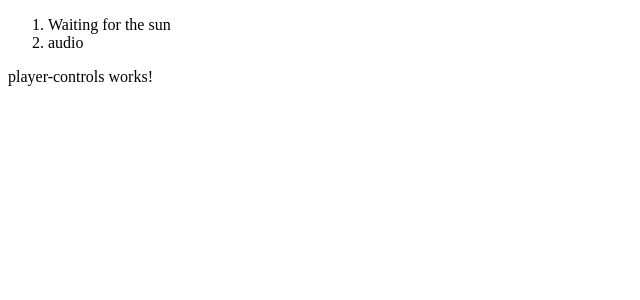
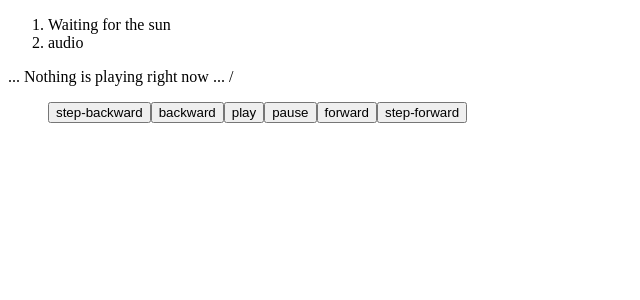
Before and after one commit to mosquerapaul/audio-player, an Angular app in the folder angular-player/: page / in a window 1280 px wide. Shown: the top 300 px of the page, without its empty margins (0-640 px from the left). Built offline with nearby package versions, Linux system fonts and the light colour scheme.

Commit message:
Controls component change to use as individual control Control type added to player state Class binding for icons ngFor to Add Controls to player component Testing Click on console.log

```diff
--- a/angular-player/src/app/audio-player/audio-player/audio-player.component.html
+++ b/angular-player/src/app/audio-player/audio-player/audio-player.component.html
@@ -1,5 +1,25 @@
 
 <div id="skin">
   <app-play-list></app-play-list>
-  <app-player-controls></app-player-controls>
+
+  <article id="playing-info" class="container">
+    <p class="trackinfo">
+      <span id="audio-name">{{ playerState.audioTitle }}</span>
+      <span id="audio-duration">{{ audioPlayer.currentTime | async }} / {{ audioPlayer.duration | async }}</span>
+
+    </p>
+
+    <div id="progress-bar-background">
+      <div id="progress-bar"><i class="fas fa-compact-disc"></i></div>
+
+    </div>
+  </article>
+
+    <article>
+      <ul class="controls">
+        <app-player-controls
+          *ngFor="let control of playerState.controlList" [control]="control">
+        </app-player-controls>
+      </ul>
+    </article>
 </div>
--- a/angular-player/src/app/audio-player/audio-player/audio-player.component.ts
+++ b/angular-player/src/app/audio-player/audio-player/audio-player.component.ts
@@ -12,8 +12,9 @@ export class AudioPlayerComponent implements OnInit {
   playerState: PlayerState;
 
   constructor(playerState: PlayerStateService) {
-    this.audioPlayer = new Audio('');
     this.playerState = playerState._playerState$.value;
+    let currentAudio = playerState._playerState$.value.currentAudio;
+    this.audioPlayer = new Audio(playerState._playerState$.value.playList[currentAudio].sourceURL);
   }
 
   play() {
--- a/angular-player/src/app/audio-player/play-list/play-list.component.ts
+++ b/angular-player/src/app/audio-player/play-list/play-list.component.ts
@@ -17,7 +17,7 @@ export class PlayListComponent implements OnInit {
 
   constructor(playerState: PlayerStateService) {
     this.playerState = playerState.playerState;
-    this.playList = playerState.getPlayList();
+    this.playList = playerState._playerState$.value.playList;
     console.log(this.playerState, '\n', this.playList);
   }
 
--- a/angular-player/src/app/audio-player/player-controls/player-controls.component.html
+++ b/angular-player/src/app/audio-player/player-controls/player-controls.component.html
@@ -1 +1,6 @@
-<p>player-controls works!</p>
+<button
+  [ngClass]="{'playing': !playerState.isPlaying}"
+  (click)="_handleClicControls()">
+  <i [ngClass]="['fas', 'fa-' + control]" ></i>
+  {{ control }}
+</button>
--- a/angular-player/src/app/audio-player/player-controls/player-controls.component.ts
+++ b/angular-player/src/app/audio-player/player-controls/player-controls.component.ts
@@ -1,4 +1,5 @@
-import { Component, OnInit } from '@angular/core';
+import { Component, OnInit, Input } from '@angular/core';
+import { PlayerStateService, PlayerState } from '../player-state.service';
 
 @Component({
   selector: 'app-player-controls',
@@ -7,7 +8,16 @@ import { Component, OnInit } from '@angular/core';
 })
 export class PlayerControlsComponent implements OnInit {
 
-  constructor() { }
+  playerState: PlayerState;
+  @Input() control: string;
+
+  constructor(playerState: PlayerStateService) {
+    this.playerState = playerState._playerState$.value;
+  }
+
+  _handleClicControls() {
+    console.log(this.control);
+  }
 
   ngOnInit() {
   }
--- a/angular-player/src/app/audio-player/player-state.service.ts
+++ b/angular-player/src/app/audio-player/player-state.service.ts
@@ -1,5 +1,6 @@
 import { Injectable } from '@angular/core';
 import { BehaviorSubject } from 'rxjs';
+import { AudioPlayerModule } from './audio-player.module';
 
 
 export interface AudioElement {
@@ -10,6 +11,7 @@ export interface AudioElement {
 
 export interface PlayerState {
   playList: AudioElement[];
+  controlList: string[];
   currentAudio: number;
   currentTime: number;
   audioTitle: string;
@@ -28,6 +30,14 @@ export class PlayerStateService {
   constructor() {
     this._playerState$ = new BehaviorSubject ({
       playList: [],
+      controlList: [
+        'step-backward',
+        'backward',
+        'play',
+        'pause',
+        'forward',
+        'step-forward'
+      ],
       currentAudio: 0,
       currentTime: 0,
       audioTitle: '... Nothing is playing right now ...',
```
